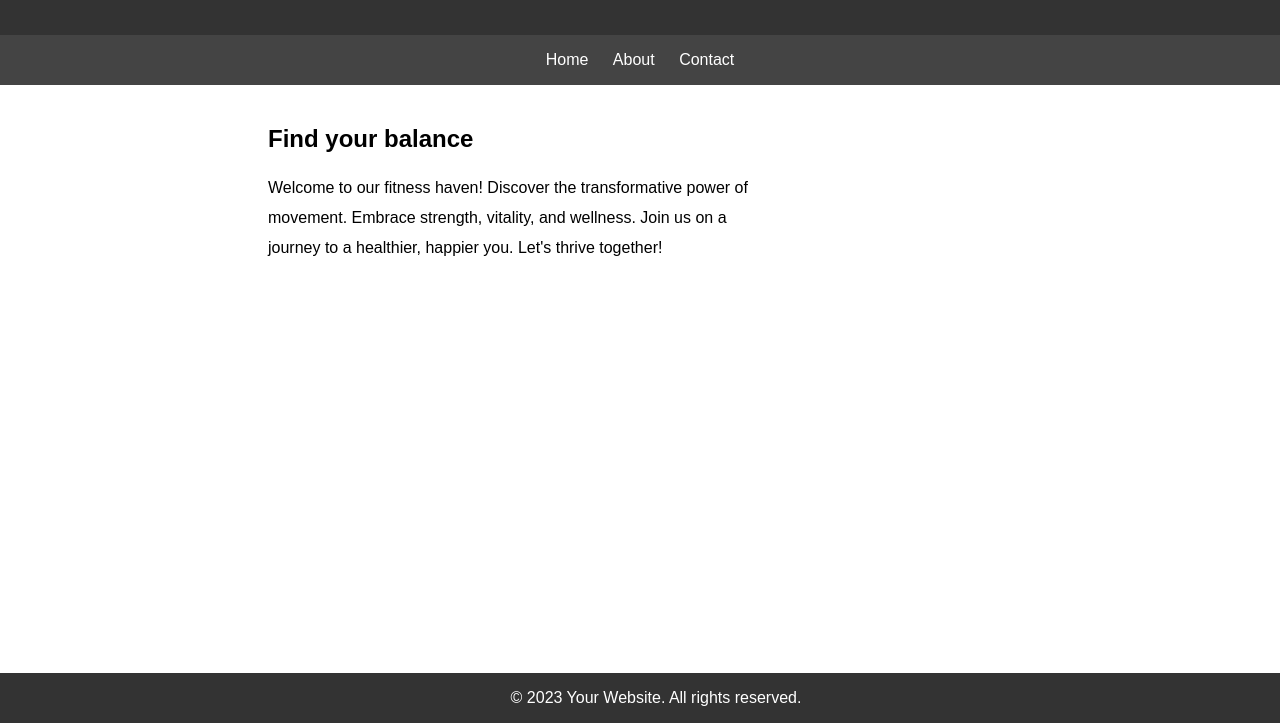
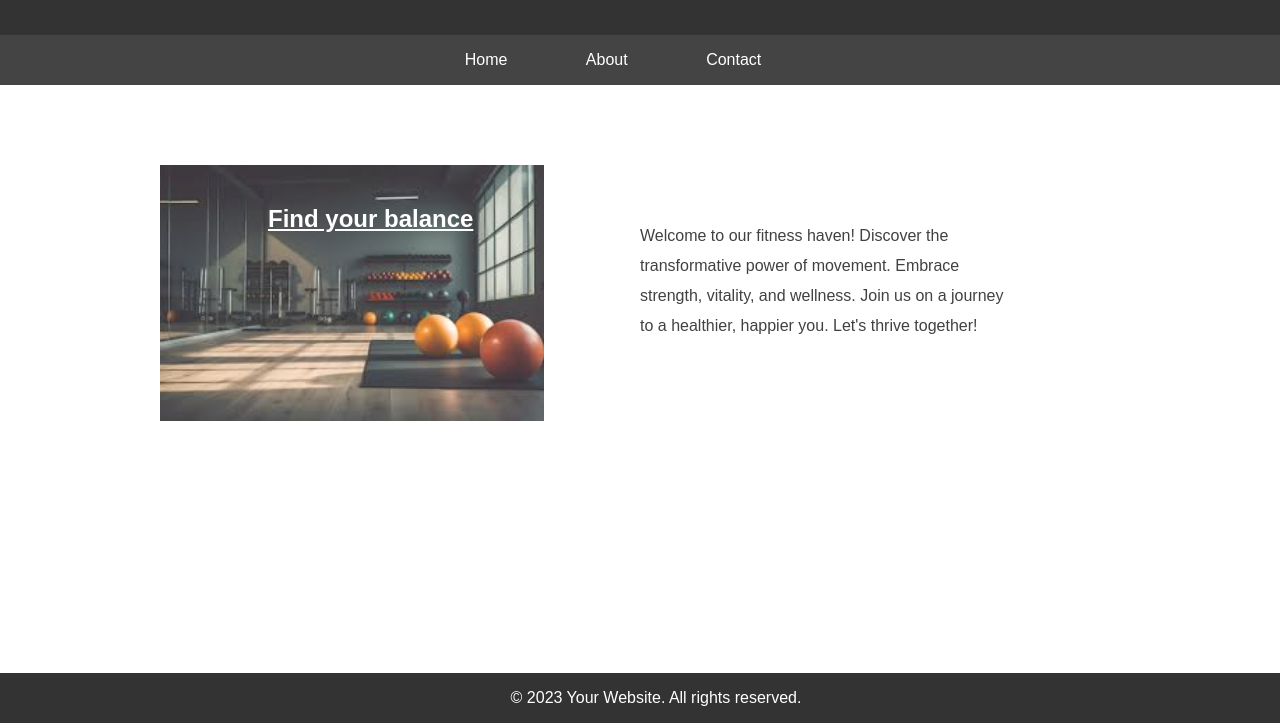
Before and after one commit to denigit5/Version-control, a website: page index.html in a window 1280 px wide. Shown: the part 77-800 px from the top of the page. Drawn offline with Linux system fonts and the light colour scheme.

Commit message:
Add changes to files

```diff
--- a/style.css
+++ b/style.css
@@ -23,20 +23,34 @@ nav a {
     color: white;
     text-decoration: none;
     margin: 0 10px;
+    margin-right: 4rem;
 }
 
 main {
     padding: 20px;
+    background-image: url(images/background\ for\ ffitness.jpg);
+    background-repeat: no-repeat;
+    background-position-y: 5rem;
+    background-position-x: 10rem;
+    background-size: 30%;
+    opacity: 0.8;
+    height: 500px;
+    position: fixed;
 }
 
 h2 {
     margin-left: 20%;
+    padding-top: 5rem;
+    text-decoration: underline;
+    color: white;
 }
 
 p {
-    margin-left: 20%;
-    width: 40%;
+    margin-left: 50%;
+    margin-top: -2rem;
+    width: 30%;
     line-height: 30px;
+    color: rgb(19, 18, 18);
 }
 
 footer {
```
Also changed, not shown: images/background for ffitness.jpg (added).
